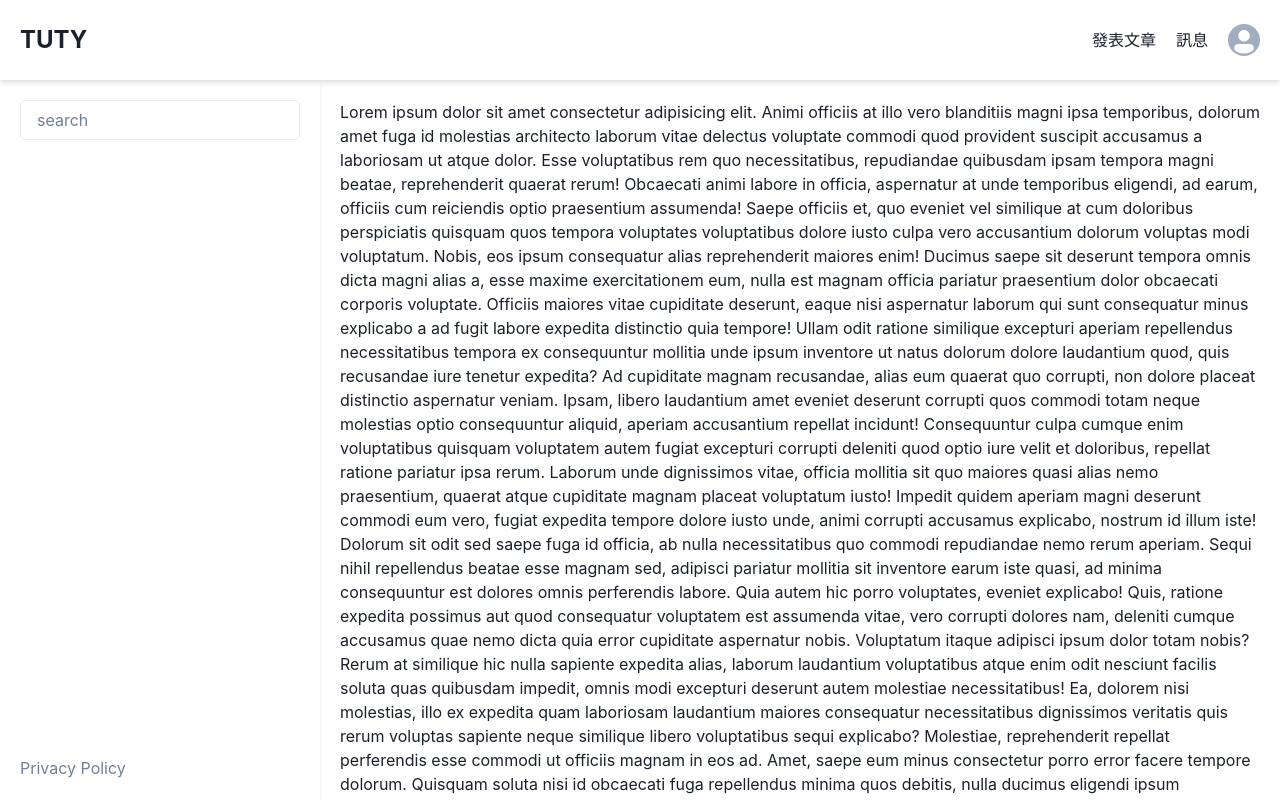
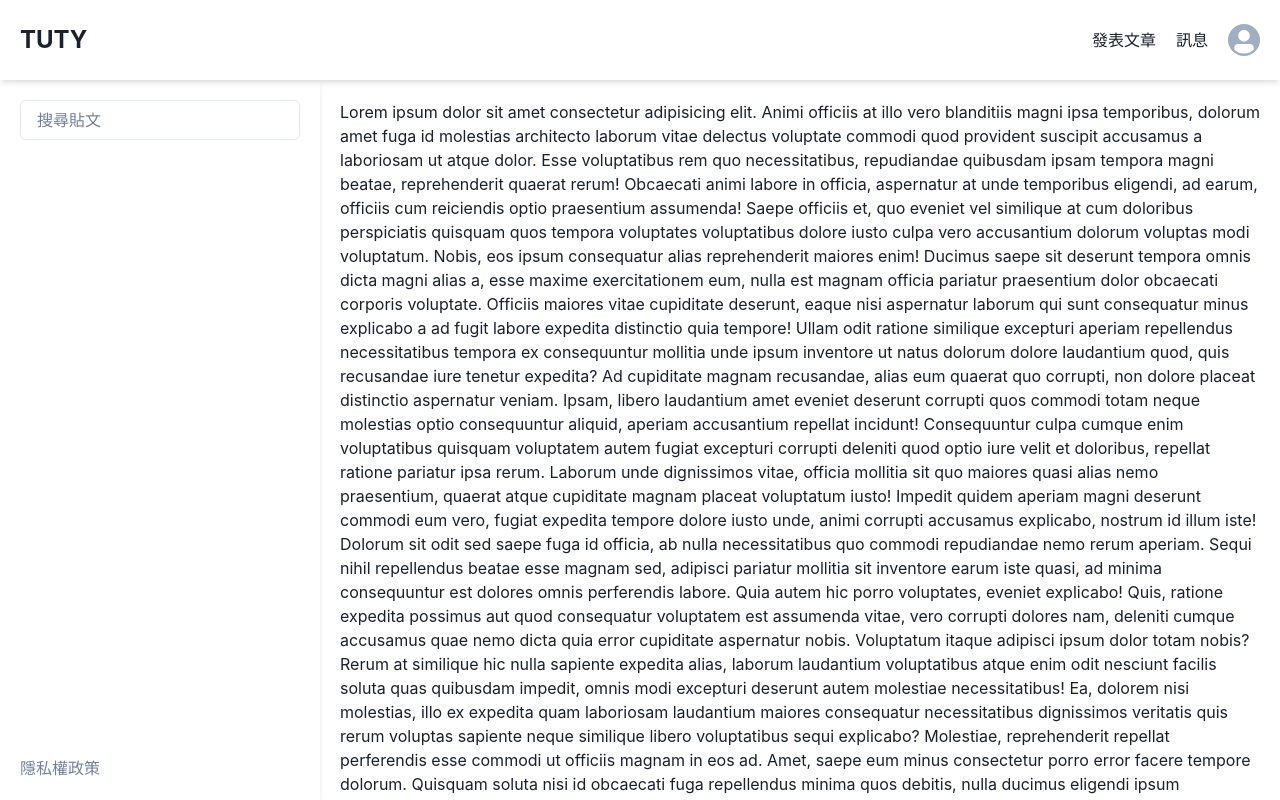
Before and after one commit to LeoCantThinkOfAName/tuty, a React (Vite) app: page / in a window 1280 px wide. Built offline with nearby package versions, Linux system fonts and the light colour scheme; what @xstate/inspect would draw is missing.

Commit message:
feat: sidebar localization

```diff
--- a/src/components/SideBar/index.tsx
+++ b/src/components/SideBar/index.tsx
@@ -34,7 +34,11 @@ export const SideBar: FC<SideBarProps> = ({ menu, defaultIndex }) => {
       h="100%"
       boxShadow="md"
     >
-      <Input type="text" placeholder={t("search")} mb="5" />
+      <Input
+        type="text"
+        placeholder={t("sideBar.searchInput.placeholder")}
+        mb="5"
+      />
 
       <Flex flex="1" flexDir="column">
         <Accordion defaultIndex={defaultIndex}>
@@ -83,7 +87,7 @@ export const SideBar: FC<SideBarProps> = ({ menu, defaultIndex }) => {
       </Flex>
 
       <Link as={RouterLink} to="" color="gray.500">
-        Privacy Policy
+        {t("routes.privacyPolicy")}
       </Link>
     </Flex>
   );
--- a/src/locales/zh/translation.json
+++ b/src/locales/zh/translation.json
@@ -70,5 +70,13 @@
         "myAccount": "我的帳號",
         "myPosts": "我的貼文",
         "bookmarked": "收藏的貼文"
+    },
+    "sideBar": {
+        "searchInput": {
+            "placeholder": "搜尋貼文"
+        }
+    },
+    "routes": {
+        "privacyPolicy": "隱私權政策"
     }
 }
```
